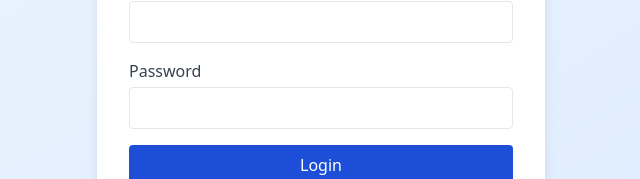
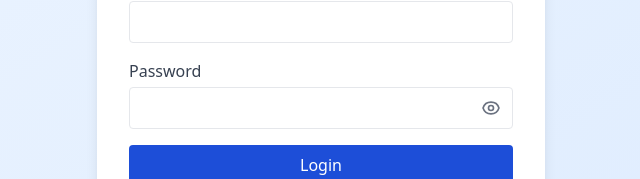
Before and after one commit to Biswa-source45/OneTrack_Prod, a Vue app in the folder globx_hd/ticketing_frontend/: page /login/contact in a window 1280 px wide. Shown: the part 349-528 px from the top of the page, without its empty margins (319-959 px from the left). Built offline with nearby package versions, Linux system fonts and the light colour scheme; the HTML template or start-up script is replaced by a standard one.

Commit message:
updated login form password visibility toggle

```diff
--- a/globx_hd/ticketing_frontend/src/components/LoginContact.vue
+++ b/globx_hd/ticketing_frontend/src/components/LoginContact.vue
@@ -9,7 +9,27 @@
         </div>
         <div>
           <label class="block text-gray-700 mb-1">Password</label>
-          <input v-model="form.password" type="password" required class="w-full px-3 py-2 border rounded focus:outline-none focus:ring-2 focus:ring-blue-400" />
+          <div class="relative">
+            <input
+              v-model="form.password"
+              :type="showPassword ? 'text' : 'password'"
+              required
+              class="w-full pl-3 pr-10 py-2 border rounded focus:outline-none focus:ring-2 focus:ring-blue-400"
+            />
+            <button
+              type="button"
+              @click="showPassword = !showPassword"
+              class="absolute inset-y-0 right-0 pr-3 flex items-center text-gray-500 hover:text-gray-700 focus:outline-none"
+            >
+              <svg v-if="showPassword" class="h-5 w-5" fill="none" viewBox="0 0 24 24" stroke="currentColor" stroke-width="2">
+                <path stroke-linecap="round" stroke-linejoin="round" d="M13.875 18.825A10.05 10.05 0 0112 19c-4.478 0-8.268-2.943-9.543-7a9.97 9.97 0 011.563-3.029m5.858.908a3 3 0 114.243 4.243M9.878 9.878l4.242 4.242M9.88 9.88l-3.29-3.29m7.532 7.532l3.29 3.29M3 3l3.59 3.59m0 0A9.953 9.953 0 0112 5c4.478 0 8.268 2.943 9.543 7a10.025 10.025 0 01-4.132 5.411m0 0L21 21" />
+              </svg>
+              <svg v-else class="h-5 w-5" fill="none" viewBox="0 0 24 24" stroke="currentColor" stroke-width="2">
+                <path stroke-linecap="round" stroke-linejoin="round" d="M15 12a3 3 0 11-6 0 3 3 0 016 0z" />
+                <path stroke-linecap="round" stroke-linejoin="round" d="M2.458 12C3.732 7.943 7.523 5 12 5c4.478 0 8.268 2.943 9.542 7-1.274 4.057-5.064 7-9.542 7-4.477 0-8.268-2.943-9.542-7z" />
+              </svg>
+            </button>
+          </div>
         </div>
         <button type="submit" class="w-full bg-blue-700 text-white py-2 rounded hover:bg-blue-800 transition">Login</button>
       </form>
@@ -26,6 +46,7 @@
 
 const router = useRouter();
 const auth = useAuthStore();
+const showPassword = ref(false);
 const form = ref({ username: '', password: '' });
 const error = ref('');
 
--- a/globx_hd/ticketing_frontend/src/components/LoginUser.vue
+++ b/globx_hd/ticketing_frontend/src/components/LoginUser.vue
@@ -9,7 +9,27 @@
         </div>
         <div>
           <label class="block text-gray-700 mb-1">Password</label>
-          <input v-model="form.password" type="password" required class="w-full px-3 py-2 border rounded focus:outline-none focus:ring-2 focus:ring-blue-400" />
+          <div class="relative">
+            <input
+              v-model="form.password"
+              :type="showPassword ? 'text' : 'password'"
+              required
+              class="w-full pl-3 pr-10 py-2 border rounded focus:outline-none focus:ring-2 focus:ring-blue-400"
+            />
+            <button
+              type="button"
+              @click="showPassword = !showPassword"
+              class="absolute inset-y-0 right-0 pr-3 flex items-center text-gray-500 hover:text-gray-700 focus:outline-none"
+            >
+              <svg v-if="showPassword" class="h-5 w-5" fill="none" viewBox="0 0 24 24" stroke="currentColor" stroke-width="2">
+                <path stroke-linecap="round" stroke-linejoin="round" d="M13.875 18.825A10.05 10.05 0 0112 19c-4.478 0-8.268-2.943-9.543-7a9.97 9.97 0 011.563-3.029m5.858.908a3 3 0 114.243 4.243M9.878 9.878l4.242 4.242M9.88 9.88l-3.29-3.29m7.532 7.532l3.29 3.29M3 3l3.59 3.59m0 0A9.953 9.953 0 0112 5c4.478 0 8.268 2.943 9.543 7a10.025 10.025 0 01-4.132 5.411m0 0L21 21" />
+              </svg>
+              <svg v-else class="h-5 w-5" fill="none" viewBox="0 0 24 24" stroke="currentColor" stroke-width="2">
+                <path stroke-linecap="round" stroke-linejoin="round" d="M15 12a3 3 0 11-6 0 3 3 0 016 0z" />
+                <path stroke-linecap="round" stroke-linejoin="round" d="M2.458 12C3.732 7.943 7.523 5 12 5c4.478 0 8.268 2.943 9.542 7-1.274 4.057-5.064 7-9.542 7-4.477 0-8.268-2.943-9.542-7z" />
+              </svg>
+            </button>
+          </div>
         </div>
         <button type="submit" class="w-full bg-blue-700 text-white py-2 rounded hover:bg-blue-800 transition">Login</button>
       </form>
@@ -28,6 +48,7 @@
 
 const router = useRouter();
 const auth = useAuthStore();
+const showPassword = ref(false);
 const form = ref({ username: '', password: '' });
 const error = ref('');
 
```
